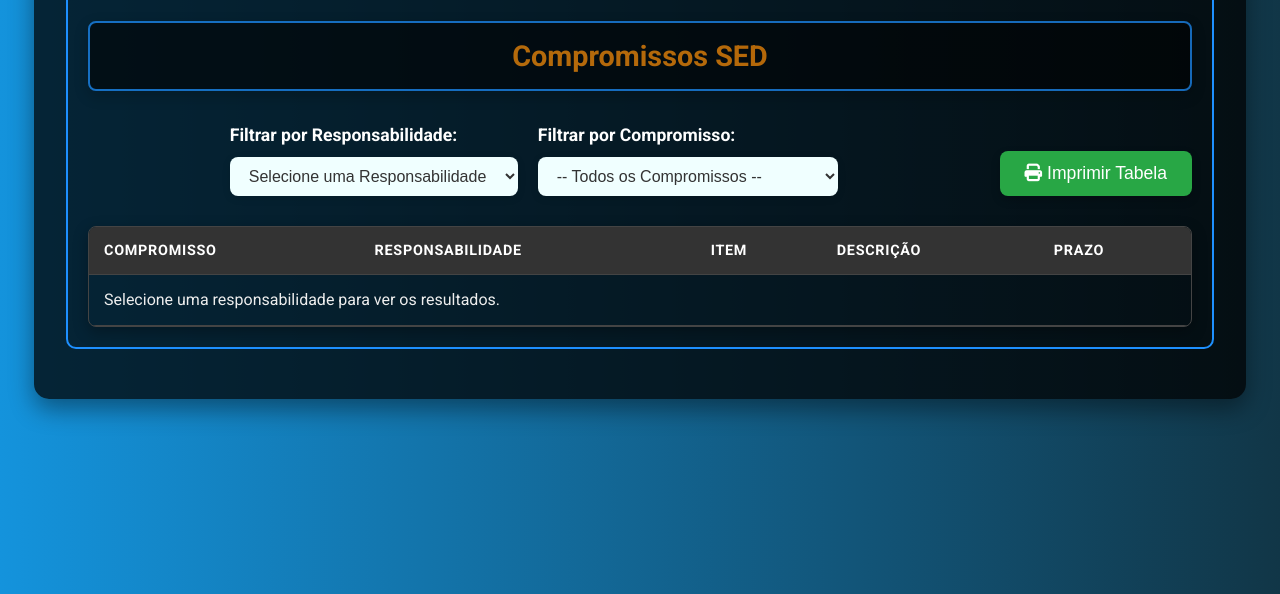
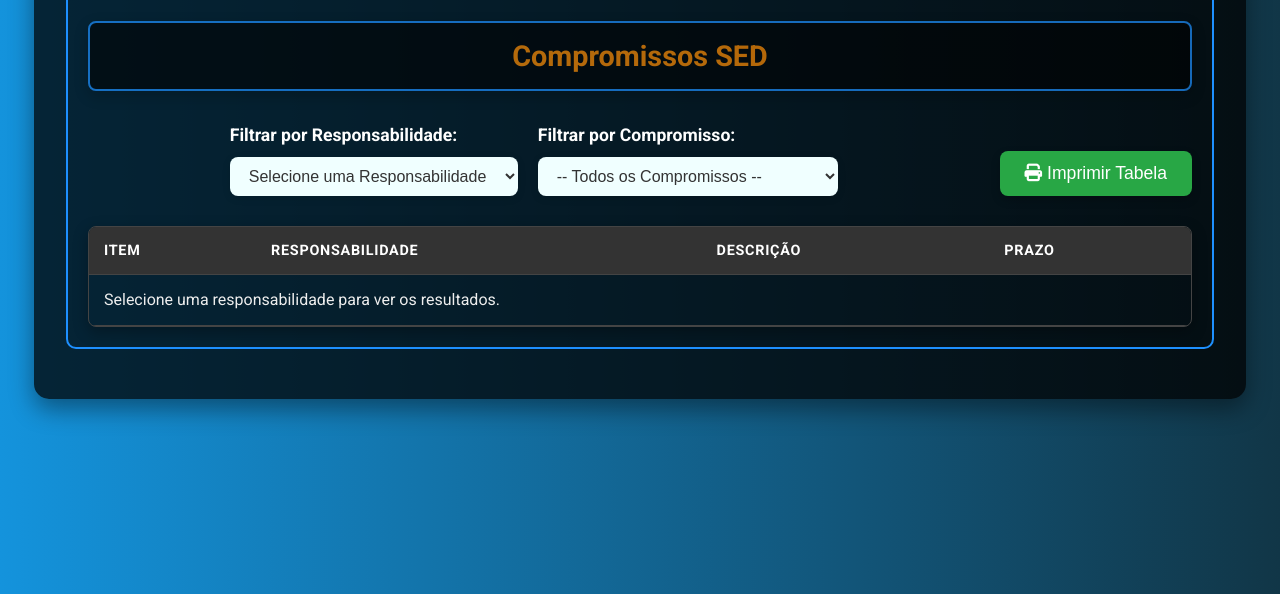
Before and after one commit to FernandoBigua/Comprimissos, a plain HTML site: page index.html in a window 1280 px wide. Shown: the part 206-800 px from the top of the page. Drawn offline with Linux system fonts and the light colour scheme.

Commit message:
Reorder table headers in index.html
Alteração na tebela

```diff
--- a/index.html
+++ b/index.html
@@ -74,9 +74,8 @@
             <table id="compromissosTable">
               <thead>
                 <tr>
-                  <th>Compromisso</th>
+                  <th>Item</th>
                   <th>Responsabilidade</th>
-                  <th>Item</th>
                   <th>Descrição</th>
                   <th>Prazo</th>
                 </tr>
```
